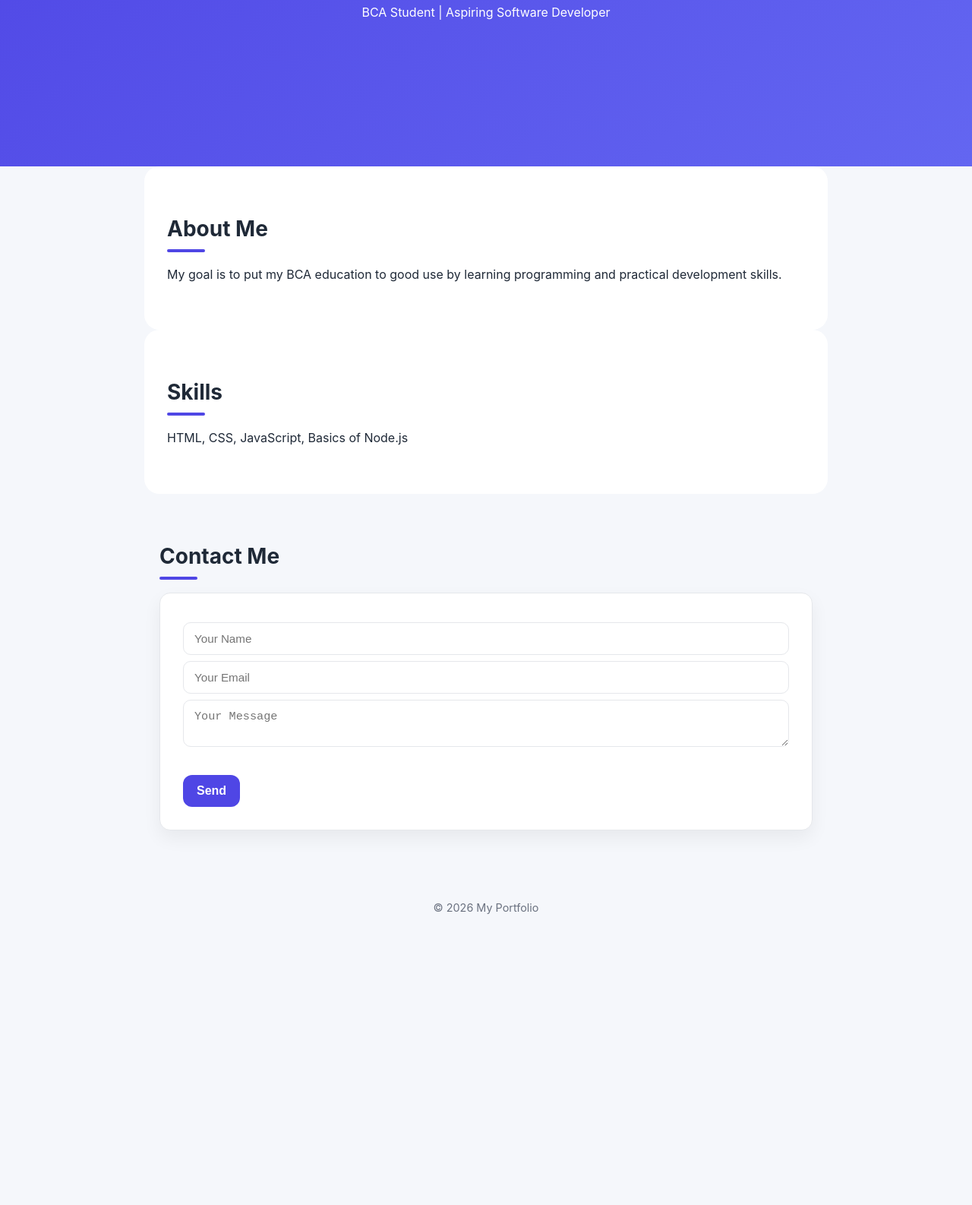
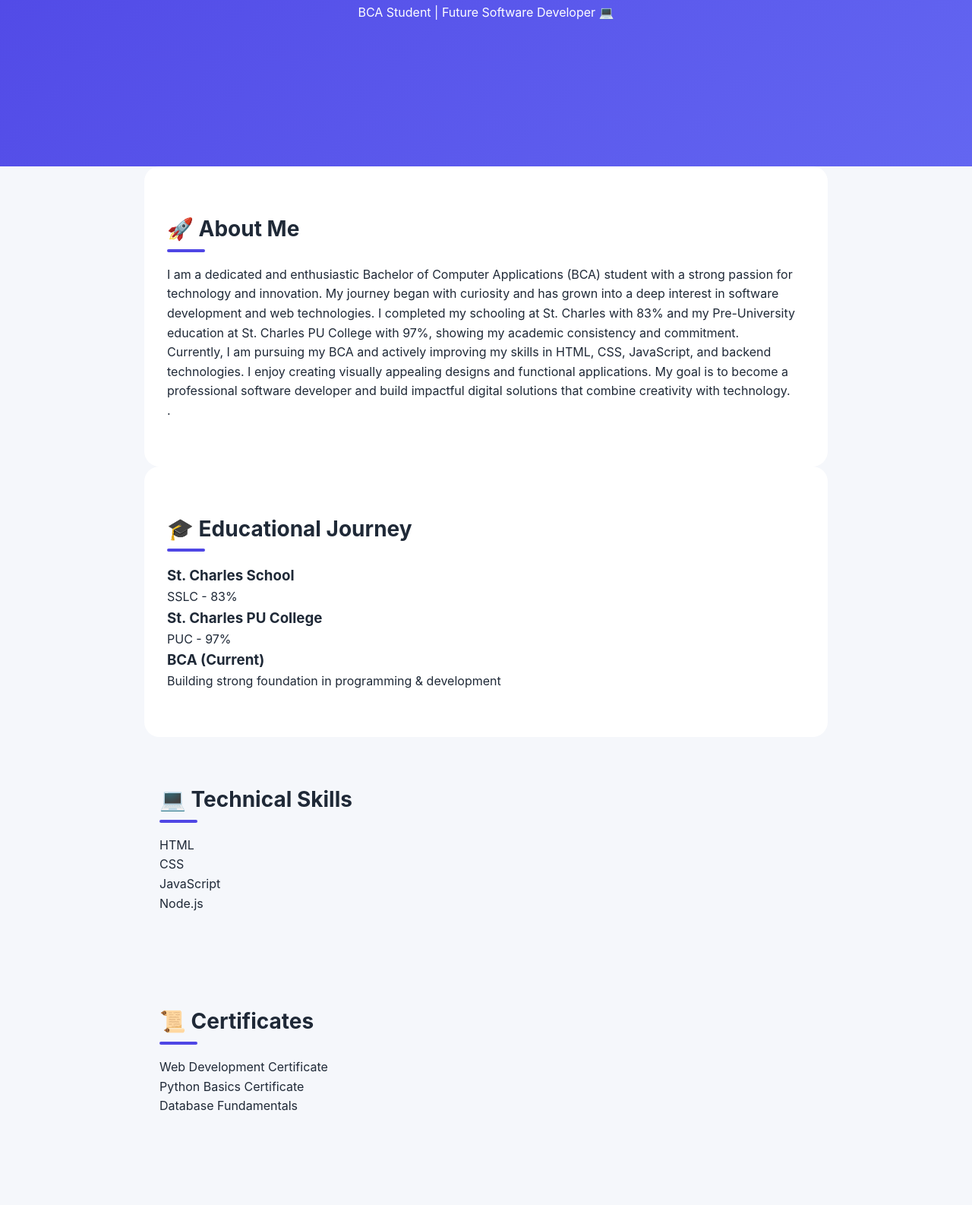
Before and after one commit to sthuvk26-ops/project, a website: page public/index.html in a window 1280 px wide. Shown: the part 261-1847 px from the top of the page at 76% size. Before the commit the page ends 1497 px from the top, so only its background shows below. Drawn offline with Linux system fonts and the light colour scheme.

Commit message:
Update index.html
index.html

```diff
--- a/public/index.html
+++ b/public/index.html
@@ -1,53 +1,131 @@
+
 <!DOCTYPE html>
 <html lang="en">
 <head>
   <meta charset="UTF-8">
-  <title>My Portfolio</title>
+  <title>Sthuti Portfolio</title>
   <link rel="stylesheet" href="style.css">
 </head>
 <body>
 
 <header>
-    <h1>Hi I am Sthuti V K</h1>
-    <p>BCA Student | Aspiring Software Developer</p>
+  <h1 class="glow">Hi, I am Sthuti V K ✨</h1>
+  <p id="typing"></p>
 </header>
 
-  <section>
-    <h2>About Me</h2>
+<!-- ABOUT -->
+<section class="card">
+  <h2>🚀 About Me</h2>
   <p>
-      My goal is to put my BCA education to good use by learning programming
-      and practical development skills.
+     I am a dedicated and enthusiastic Bachelor of Computer Applications (BCA) student with a strong passion for technology and innovation. My journey began with curiosity and has grown into a deep interest in software development and web technologies. I completed my schooling at St. Charles with 83% and my Pre-University education at St. Charles PU College with 97%, showing my academic consistency and commitment.</p>
+<p> Currently, I am pursuing my BCA and actively improving my skills in HTML, CSS, JavaScript, and backend technologies. I enjoy creating visually appealing designs and functional applications. My goal is to become a professional software developer and build impactful digital solutions that combine creativity with technology.
+  </p>
+.
   </p>
 </section>
 
-  <section>
-    <h2>Skills</h2>
-    <p>HTML, CSS, JavaScript, Basics of Node.js</p>
+<!-- EDUCATION -->
+<section class="card">
+  <h2>🎓 Educational Journey</h2>
+  <div class="timeline">
+    <div class="timeline-item">
+      <h3>St. Charles School</h3>
+      <p>SSLC - 83%</p>
+    </div>
+    <div class="timeline-item">
+      <h3>St. Charles PU College</h3>
+      <p>PUC - 97%</p>
+    </div>
+    <div class="timeline-item">
+      <h3>BCA (Current)</h3>
+      <p>Building strong foundation in programming & development</p>
+    </div>
+  </div>
 </section>
 
-  <section>
-    <h2>Contact Me</h2>
+<!-- SKILLS -->
+<section class="card">
+  <h2>💻 Technical Skills</h2>
+
+  <div class="skill">
+    <p>HTML</p>
+    <div class="bar"><div style="width:90%"></div></div>
+  </div>
+
+  <div class="skill">
+    <p>CSS</p>
+    <div class="bar"><div style="width:85%"></div></div>
+  </div>
+
+  <div class="skill">
+    <p>JavaScript</p>
+    <div class="bar"><div style="width:75%"></div></div>
+  </div>
+
+  <div class="skill">
+    <p>Node.js</p>
+    <div class="bar"><div style="width:60%"></div></div>
+  </div>
+</section>
+
+<!-- CERTIFICATES -->
+<section class="card">
+  <h2>📜 Certificates</h2>
+  <div class="cert-grid">
+    <div class="cert">Web Development Certificate</div>
+    <div class="cert">Python Basics Certificate</div>
+    <div class="cert">Database Fundamentals</div>
+  </div>
+</section>
+
+<!-- HOBBIES -->
+<section class="card">
+  <h2>🎨 Tech Hobbies</h2>
+  <div class="hobbies">
+    <span>💡 UI Designing</span>
+    <span>⚙️ Coding Mini Projects</span>
+    <span>🎮 Game Logic Creation</span>
+    <span>🌐 Exploring Web Tech</span>
+  </div>
+</section>
+
+<!-- CONTACT -->
+<section class="card">
+  <h2>📩 Contact Me</h2>
 
   <form id="contactForm">
     <input type="text" name="name" placeholder="Your Name" required>
     <input type="email" name="email" placeholder="Your Email" required>
     <textarea name="message" placeholder="Your Message" required></textarea>
-        <button type="submit">Send</button>
+    <button type="submit">Send 🚀</button>
   </form>
-<p id="status" style="color: green; font-weight: bold;"></p>
+
+  <p id="status"></p>
 </section>
 
 <footer>
-    <p>© 2026 My Portfolio</p>
+  <p>©️ 2026 Sthuti V K | Designed with ❤️</p>
 </footer>
 
 <script>
+/* Typing Animation */
+const text = "BCA Student | Future Software Developer 💻";
+let i = 0;
+function typing() {
+  if (i < text.length) {
+    document.getElementById("typing").innerHTML += text.charAt(i);
+    i++;
+    setTimeout(typing, 50);
+  }
+}
+typing();
+
+/* Form */
 const form = document.getElementById("contactForm");
 const status = document.getElementById("status");
 
 form.addEventListener("submit", async (e) => {
-    e.preventDefault(); // stop page reload
-
+  e.preventDefault();
   const formData = new FormData(form);
 
   const res = await fetch("/submit", {
@@ -56,12 +134,12 @@
   });
 
   const text = await res.text();
-
   status.textContent = text;
-    status.style.color = res.ok ? "green" : "red";
+  status.style.color = res.ok ? "lightgreen" : "red";
 
   if (res.ok) form.reset();
 });
 </script>
+
 </body>
 </html>
```
Lines whose indentation alone changed are shown as unchanged.
